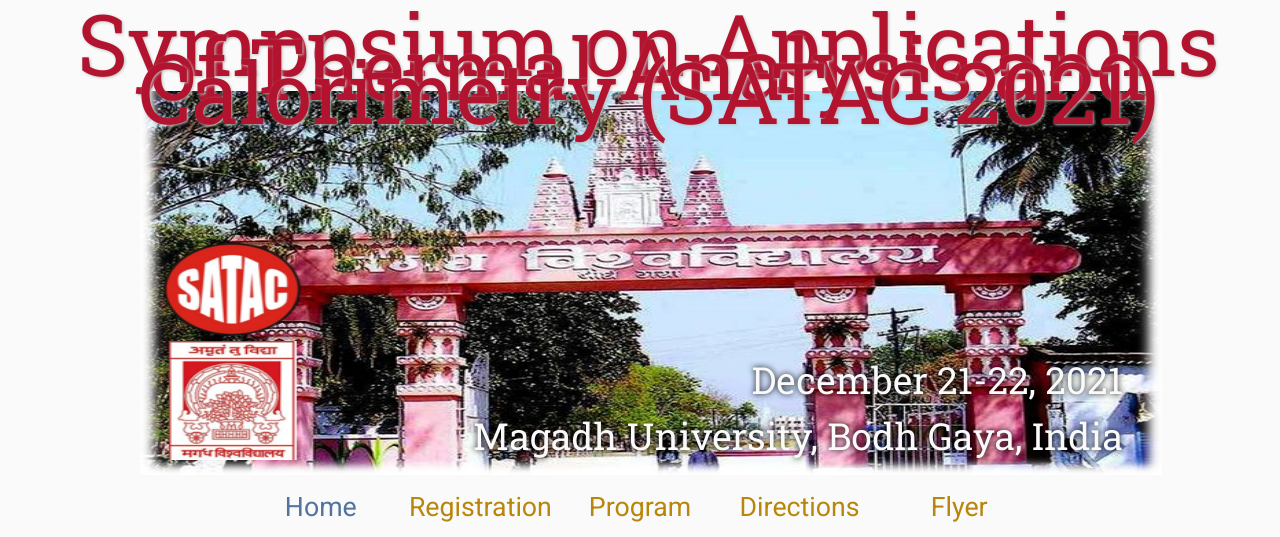
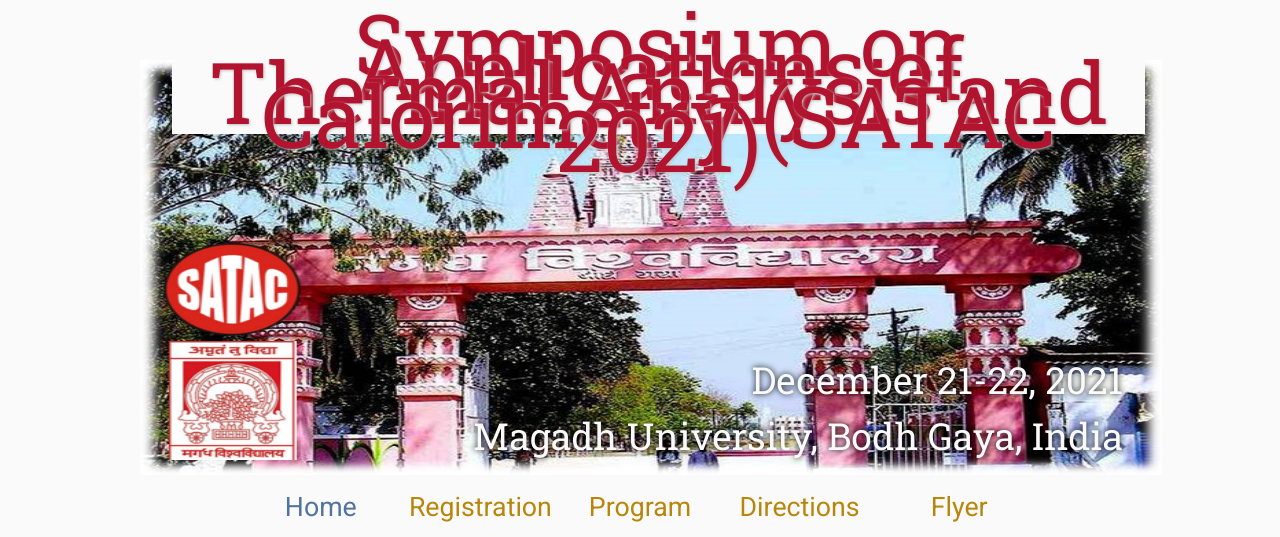
Before and after one commit to satac2021/satac2021.github.io, a plain HTML site: page index.html in a window 1280 px wide. Shown: the top 537 px of the page. Drawn offline with Linux system fonts and the light colour scheme.

Commit message:
Update index.html

```diff
--- a/index.html
+++ b/index.html
@@ -15,7 +15,7 @@
     <div class="banner"> <img src="assets/SATAC%20Banner2.png"
 
         alt="Conference Template Banner" style="width: 1022px; height: 415px;">
-      <div class="top-left" style="top: -65px; height: 60px; left: -70px; width: 1157px;">
+      <div class="top-left" style="top: -65px; height: 103px; left: 32px; width: 973px;">
         <span class="title1">Symposium on Applications of Thermal Analysis and
           Calorimetry (SATAC 2021)<br>
         </span></div>
```
